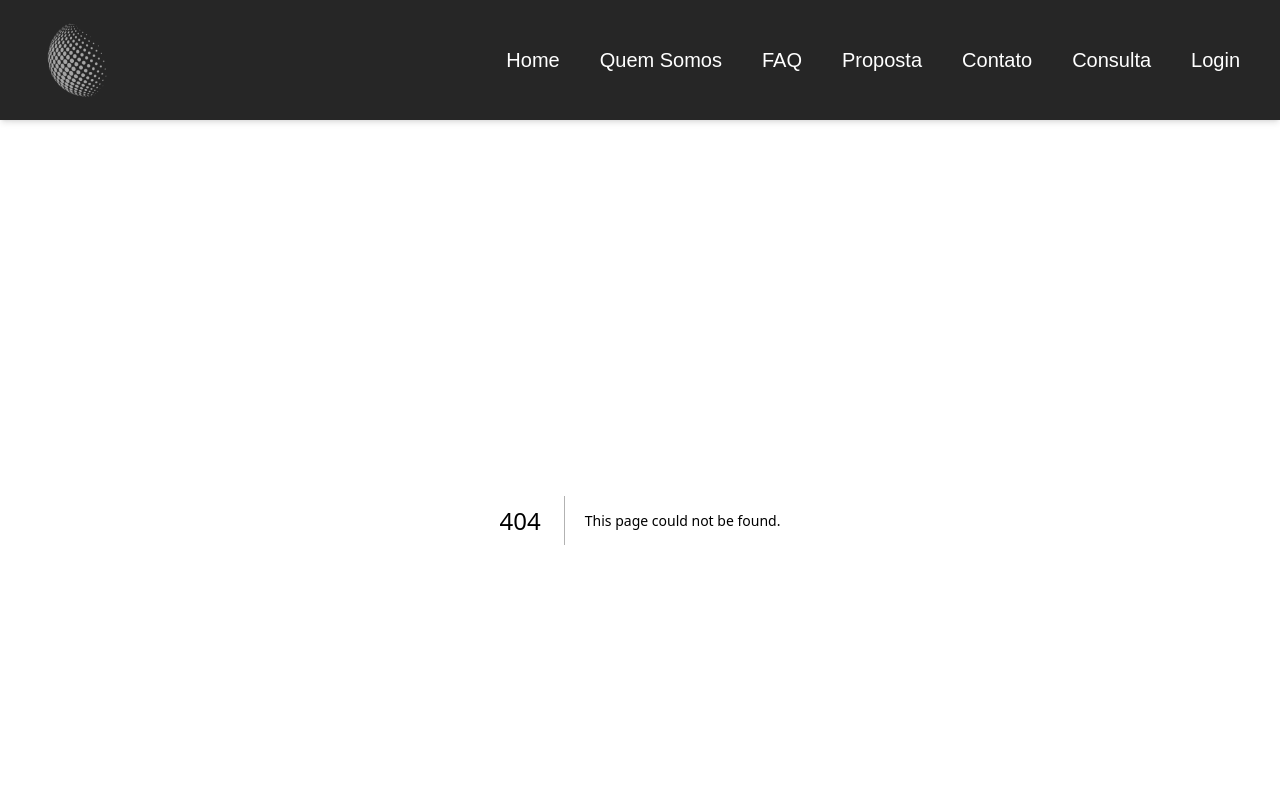
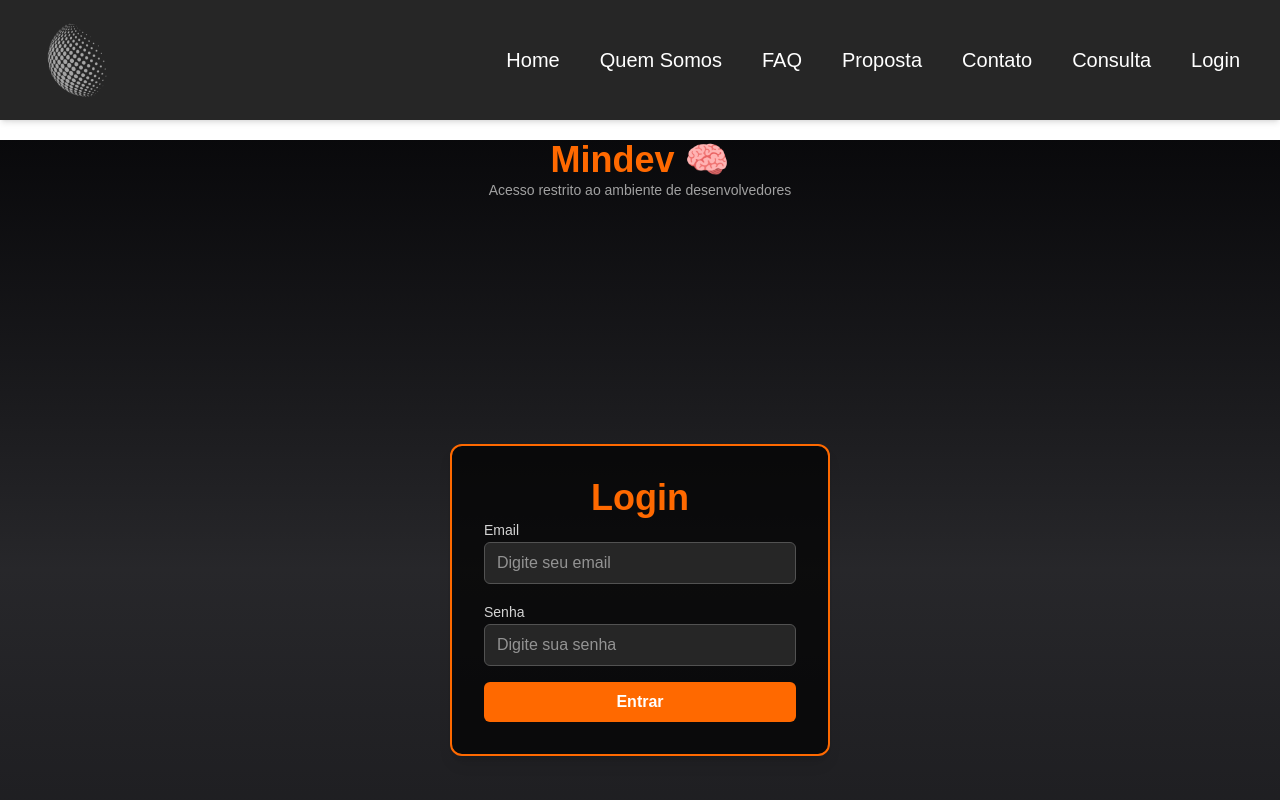
Before and after one commit to Nicolas-Ramiro/mindev-front, a Next.js app: page /login in a window 1280 px wide. Before the commit this address had no page. Shown: the top 800 px of the page. Built offline with nearby package versions, Linux system fonts and the light colour scheme.

Commit message:
Criado a pagina de login

```diff
--- /dev/null
+++ b/src/app/api/login/route.ts
@@ -0,0 +1,35 @@
+import { NextResponse } from "next/server";
+
+type LoginResponse = {
+  token?: string;
+  message?: string;
+};
+
+interface LoginBody {
+  email: string;
+  password: string;
+}
+
+export async function POST(request: Request): Promise<NextResponse<LoginResponse>> {
+  try {
+    const body: LoginBody = await request.json();
+    const { email, password } = body;
+
+    if (!email || !password) {
+      return NextResponse.json({ message: 'Email e senha são obrigatórios.' }, { status: 400 });
+    }
+
+    // Simula login válido
+    if (email === 'admin@mindev.com' && password === '123456') {
+      return NextResponse.json({
+        token: 'jwt-fake-minddev-123',
+        message: 'Login realizado com sucesso!'
+      });
+    }
+
+    return NextResponse.json({ message: 'Credenciais inválidas!' }, { status: 401 });
+  } catch (error) {
+    console.error(error);
+    return NextResponse.json({ message: 'Erro no servidor' }, { status: 500 });
+  }
+}
--- /dev/null
+++ b/src/app/login/(components)/login-form/login-form.tsx
@@ -0,0 +1,91 @@
+"use client";
+
+import { useState } from "react";
+import { useRouter } from "next/navigation";
+
+export default function LoginForm() {
+  const router = useRouter();
+  const [loading, setLoading] = useState(false);
+  const [values, setValues] = useState({ email: "", password: "" });
+
+  function handleChange(e: React.ChangeEvent<HTMLInputElement>) {
+    const { name, value } = e.target;
+    setValues((prev) => ({ ...prev, [name]: value }));
+  }
+
+  async function handleSubmit(e: React.FormEvent) {
+    e.preventDefault();
+    setLoading(true);
+
+    try {
+      const res = await fetch("/api/login", {
+        method: "POST",
+        headers: { "Content-Type": "application/json" },
+        body: JSON.stringify(values),
+      });
+
+      const data = await res.json();
+
+      if (!res.ok) throw new Error(data.message);
+
+      localStorage.setItem("token", data.token);
+      document.cookie = `token=${data.token}; path=/;`;
+
+      router.push("/dashboard"); // depois criamos essa página
+    } catch (err: unknown) {
+        if (err instanceof Error) {
+            alert(err.message);
+        } else {
+            alert("Falha no login.");
+        }
+    } finally {
+      setLoading(false);
+    }
+  }
+
+  return (
+    <form
+      onSubmit={handleSubmit}
+      className="flex flex-col gap-4 text-left"
+    >
+      <div>
+        <label htmlFor="email" className="text-sm text-neutral-300">Email</label>
+        <input
+          id="email"
+          name="email"
+          type="email"
+          placeholder="Digite seu email"
+          value={values.email}
+          onChange={handleChange}
+          required
+          disabled={loading}
+          className="w-full px-3 py-2 rounded-md bg-neutral-800 border border-neutral-600 text-white focus:ring-2 focus:ring-orange-500 focus:outline-none"
+        />
+      </div>
+
+      <div>
+        <label htmlFor="password" className="text-sm text-neutral-300">Senha</label>
+        <input
+          id="password"
+          name="password"
+          type="password"
+          placeholder="Digite sua senha"
+          minLength={6}
+          value={values.password}
+          onChange={handleChange}
+          required
+          disabled={loading}
+          className="w-full px-3 py-2 rounded-md bg-neutral-800 border border-neutral-600 text-white focus:ring-2 focus:ring-orange-500 focus:outline-none"
+        />
+      </div>
+
+      <button
+        type="submit"
+        disabled={loading}
+        className="bg-orange-500 hover:bg-orange-600 text-white font-semibold py-2 rounded-md transition disabled:opacity-60"
+      >
+        {loading ? "Carregando..." : "Entrar"}
+      </button>
+    </form>
+  );
+}
--- /dev/null
+++ b/src/app/login/layout.tsx
@@ -0,0 +1,15 @@
+import { ReactNode } from "react";
+
+export default function LoginLayout({ children }: { children: ReactNode }) {
+  return (
+    <div className="flex flex-col items-center mt-5 justify-center min-h-screen text-white bg-gradient-to-b from-zinc-950 via-zinc-800 to-zinc-900">
+      <header className="text-center">
+        <h1 className="text-4xl font-bold text-orange-500">Mindev 🧠</h1>
+        <p className="text-neutral-400 text-sm">
+          Acesso restrito ao ambiente de desenvolvedores
+        </p>
+      </header>
+      {children}
+    </div>
+  );
+}
--- /dev/null
+++ b/src/app/login/page.tsx
@@ -0,0 +1,17 @@
+"use client";
+
+import LoginForm from "... @/app/login/(components)/login-form/login-form";
+
+export default function LoginPage() {
+  return (
+    <div className="min-h-screen flex items-center justify-center">
+      <div className="bg-black/70 border-2 border-orange-500 rounded-xl shadow-lg p-8 w-[380px] text-center">
+        <h2 className="text-4xl font-semibold text-orange-500">
+          Login
+        </h2>
+
+        <LoginForm />
+      </div>
+    </div>
+  );
+}
```
